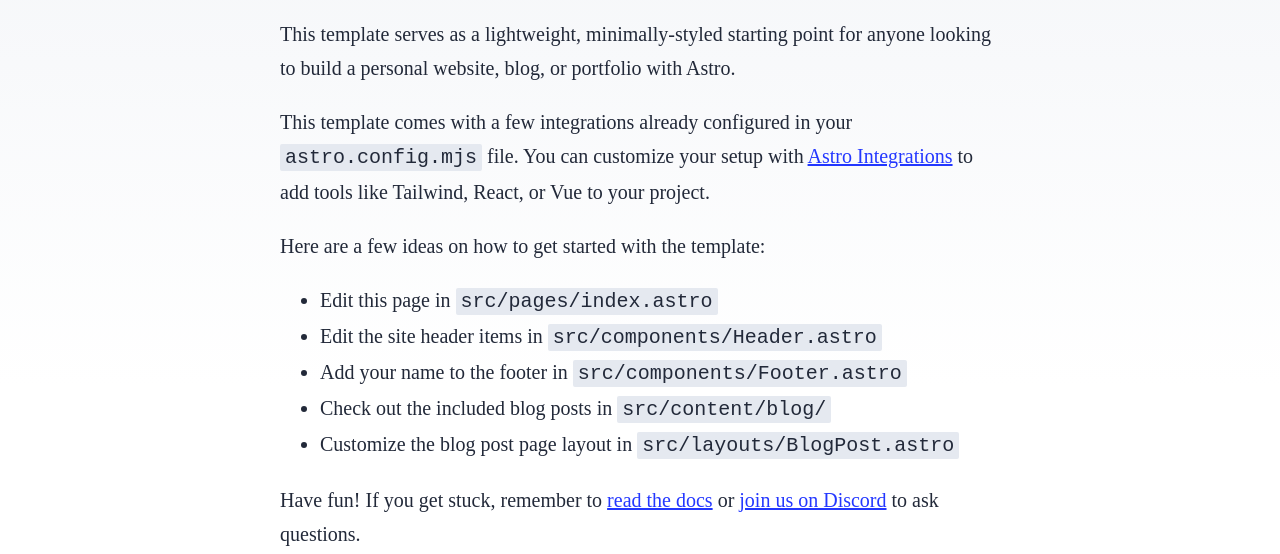
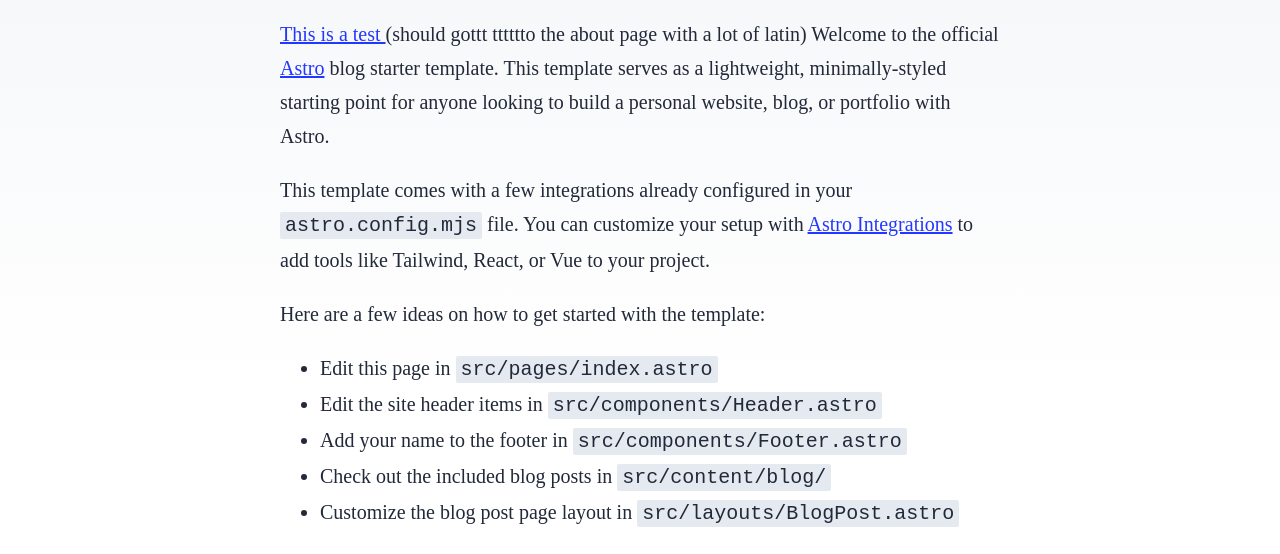
Before and after one commit to Charlie-duf/cs4421-astro-blog, an Astro site: page / in a window 1280 px wide. Shown: the part 214-768 px from the top of the page. Built offline with nearby package versions, Linux system fonts and the light colour scheme; Astro itself is replaced by a stand-in of ours.

```diff
--- a/src/pages/index.astro
+++ b/src/pages/index.astro
@@ -15,7 +15,8 @@
 		<main>
 			<h1>🧑‍🚀 Hello, Astronaut!</h1>
 			<p>
-				This template
+				<a href="src\pages\about.astro">This is a test </a>(should gottt tttttto the about page with a lot of latin)
+				Welcome to the official <a href="https://astro.build/">Astro</a> blog starter template. This template
 				serves as a lightweight, minimally-styled starting point for anyone looking to build a personal
 				website, blog, or portfolio with Astro.
 			</p>
```
